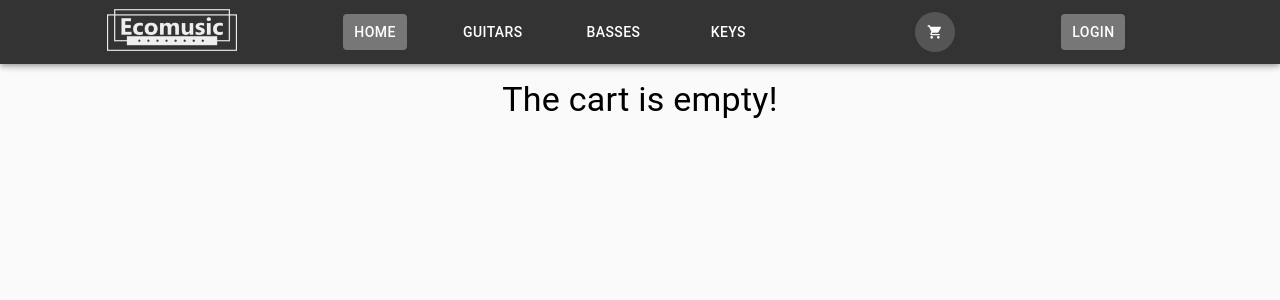
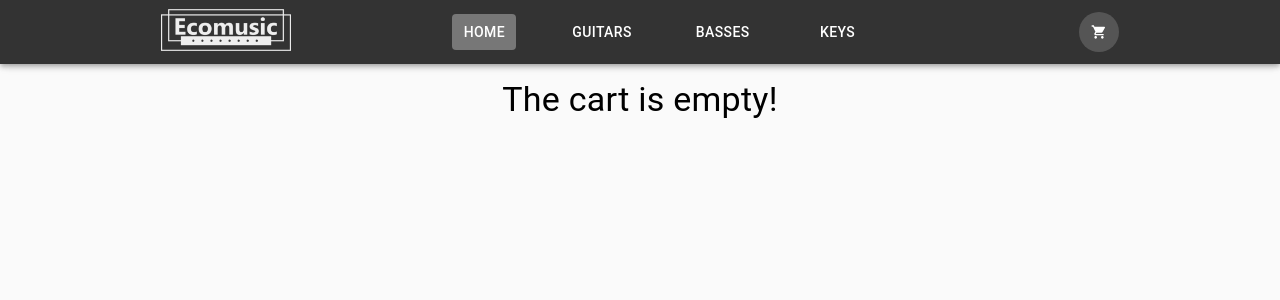
Before and after one commit to dmdago/EcomusicDagostino, a React (Create React App) app: page /cart in a window 1280 px wide. Shown: the top 300 px of the page. Built offline with nearby package versions, Linux system fonts and the light colour scheme.

Commit message:
Entrega Final v1

```diff
--- a/src/components/cart/CartForm.js
+++ b/src/components/cart/CartForm.js
@@ -52,7 +52,6 @@ const CartForm = function (total) {
     const city = e.target.frmCity.value;
     const state = e.target.frmState.value;
     const country = e.target.frmCountry.value;
-    console.log(total);
     const oBuy = {
       buyer: {
         name,
--- a/src/components/navbar/NavBar.jsx
+++ b/src/components/navbar/NavBar.jsx
@@ -79,15 +79,6 @@ const NavBar = () => {
           <div>
             <CartWidget />
           </div>
-          <div>
-            <Button
-              variant="text"
-              color="inherit"
-              className={`${classes.menuOptionSpecial}  ${classes.menuOption}`}
-            >
-              Login
-            </Button>
-          </div>
         </Toolbar>
       </AppBar>
       <div className={classes.offset}></div>
```
Also changed, not shown: 1 other file (tests, documents, lock files or other folders).
